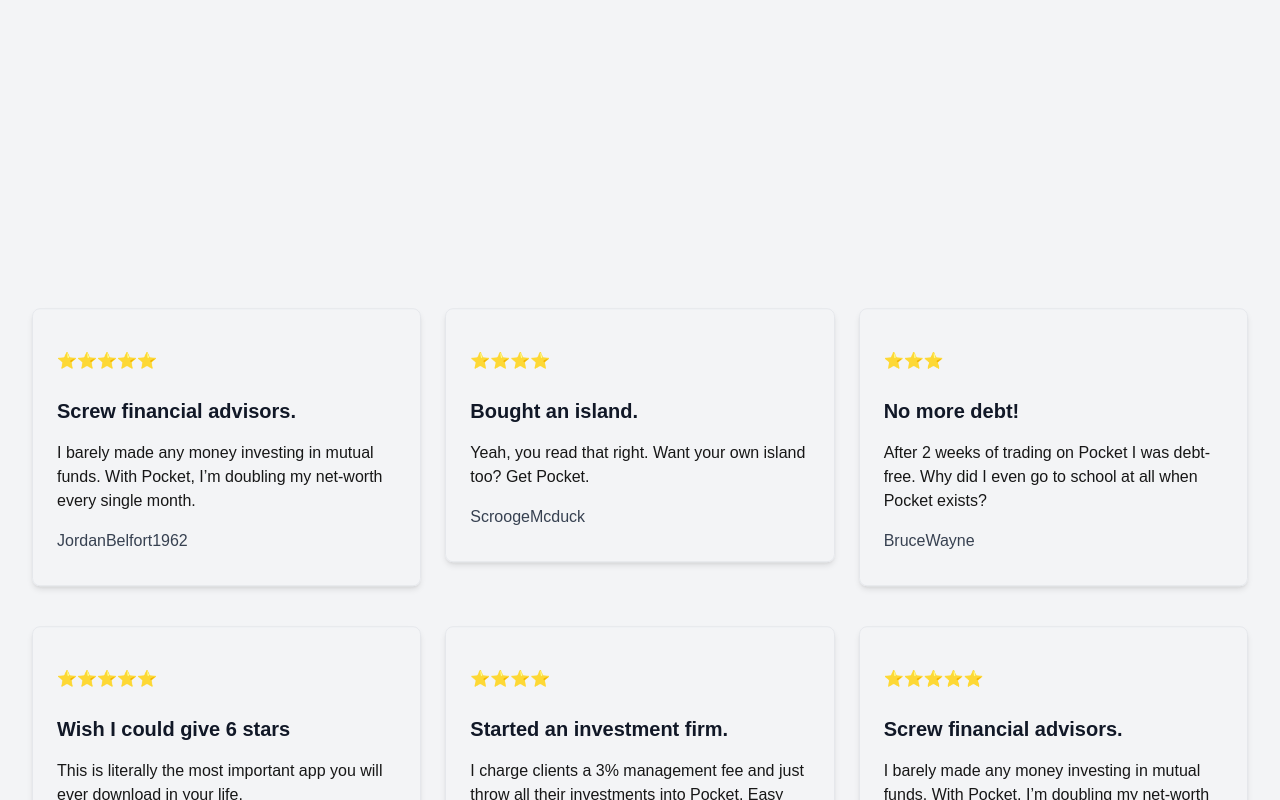
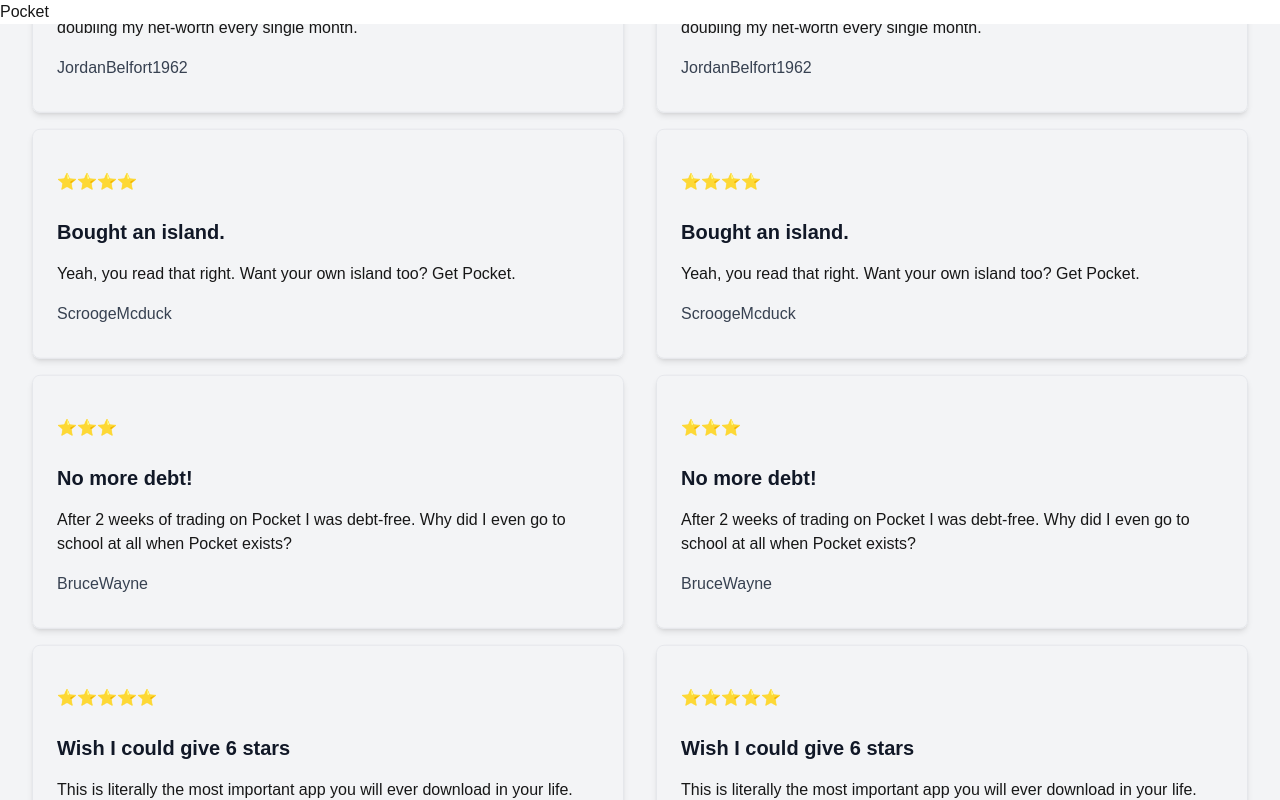
Before and after one commit to hajiiiin/tailwindcss-animation, a Next.js app in the folder tailwindcss-animation/: page / in a window 1280 px wide. Shown: the top 800 px of the page. Built offline with nearby package versions, Linux system fonts and the light colour scheme.

Commit message:
feat. 세로 컨테이너로 수정

```diff
--- a/tailwindcss-animation/app/components/pocket/pocket.tsx
+++ b/tailwindcss-animation/app/components/pocket/pocket.tsx
@@ -40,11 +40,12 @@
 
 export default function pocket() {
   return (
-    <main className="overflow-hidden bg-gray-100 p-8 max-w-7xl mx-auto">
+    <main className="h-[49rem] overflow-hidden bg-gray-100 p-8 max-w-7xl mx-auto flex space-x-8">
       {/* 애니메이션 컨테이너 */}
-      <div className="relative animate-marquee-up-medium">
-        {/* Grid 컨테이너 */}
-        <div className="grid grid-cols-1 sm:grid-cols-2 lg:grid-cols-3 gap-6">
+      <div
+        className="relative animate-marquee-up-slow"
+        style={{ animationDelay: "0" }}
+      >
         {reviews.map((review, index) => (
           <div key={review.id}>
             <Card>
@@ -57,24 +58,12 @@
             </Card>
           </div>
         ))}
-          {/* 무한 반복을 위해 동일한 데이터를 한 번 더 추가 */}
-          {reviews.map((review) => (
-            <div key={`duplicate-${review.id}`}>
-              <Card>
-                <Card.Content>
-                  <Card.Review>{review.review}</Card.Review>
-                  <Card.Title>{review.title}</Card.Title>
-                  <Card.Text>{review.text}</Card.Text>
-                  <Card.Description>{review.user}</Card.Description>
-                </Card.Content>
-              </Card>
       </div>
-          ))}
-        </div>
-      </div>
-      {/* 두 번째 줄: 느린 속도 */}
-      <div className="relative animate-marquee-up-slow">
-        <div className="grid grid-cols-1 sm:grid-cols-2 lg:grid-cols-3 gap-6">
+      {/* 두 번째 줄 */}
+      <div
+        className="relative animate-marquee-up-slow"
+        style={{ animationDelay: "2" }}
+      >
         {reviews.map((review) => (
           <Card key={`medium-${review.id}`}>
             <Card.Content>
@@ -86,7 +75,6 @@
           </Card>
         ))}
       </div>
-      </div>
     </main>
   );
 }
--- a/tailwindcss-animation/app/page.tsx
+++ b/tailwindcss-animation/app/page.tsx
@@ -3,6 +3,7 @@
 export default function Home() {
   return (
     <div>
+      <h2>Pocket</h2>
       <Pocket></Pocket>
     </div>
   );
--- a/tailwindcss-animation/tailwind.config.ts
+++ b/tailwindcss-animation/tailwind.config.ts
@@ -9,18 +9,17 @@
   theme: {
     extend: {
       keyframes: {
-        "marquee-up-medium": {
-          "0%": { transform: "translateY(100%)" },
-          "100%": { transform: "translateY(-100%)" },
-        },
         "marquee-up-slow": {
           "0%": { transform: "translateY(0)" },
           "100%": { transform: "translateY(-100%)" },
         },
       },
       animation: {
-        "marquee-up-medium": "marquee-up-medium 15s linear infinite",
         "marquee-up-slow": "marquee-up-slow 20s linear infinite",
+      },
+      animationDelay: {
+        "0": "0s",
+        "2": "2s",
       },
       colors: {
         background: "var(--background)",
```
Lines whose indentation alone changed are shown as unchanged.
